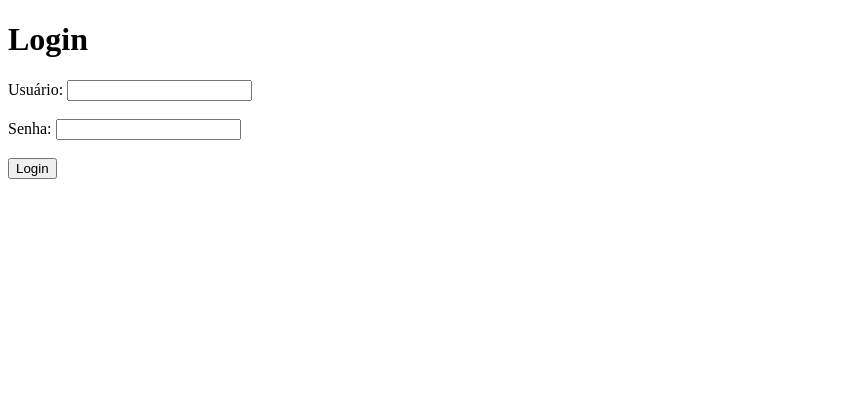
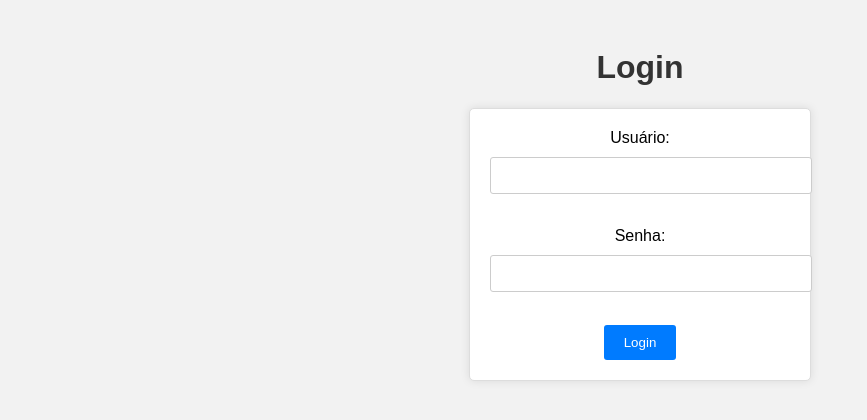
Before and after one commit to danielsf93/swform, a PHP site: page / in a window 1280 px wide. Shown: the top 420 px of the page, without its empty margins (0-867 px from the left). Run offline with PHP 8.4, Linux system fonts and the light colour scheme.

Commit message:
Add files via upload

```diff
--- a/login.php
+++ b/login.php
@@ -3,6 +3,7 @@
 <html>
 <head>
     <title>Login</title>
+    <link rel="stylesheet" type="text/css" href="styles.css"> <!-- Inclui o arquivo CSS para estilização -->
 </head>
 <body>
     <h1>Login</h1>
--- /dev/null
+++ b/styles.css
@@ -0,0 +1,48 @@
+/* /swform/styles.css */
+body {
+    font-family: Arial, sans-serif;
+    background-color: #f2f2f2;
+    text-align: center;
+    padding: 20px;
+}
+
+h1 {
+    color: #333;
+}
+
+form {
+    max-width: 300px;
+    margin: 0 auto;
+    background-color: #fff;
+    padding: 20px;
+    border: 1px solid #ddd;
+    border-radius: 5px;
+    box-shadow: 0 0 10px rgba(0, 0, 0, 0.1);
+}
+
+label {
+    display: block;
+    margin-bottom: 10px;
+}
+
+input[type="text"],
+input[type="password"] {
+    width: 100%;
+    padding: 10px;
+    margin-bottom: 15px;
+    border: 1px solid #ccc;
+    border-radius: 3px;
+}
+
+input[type="submit"] {
+    background-color: #007BFF;
+    color: #fff;
+    padding: 10px 20px;
+    border: none;
+    border-radius: 3px;
+    cursor: pointer;
+}
+
+input[type="submit"]:hover {
+    background-color: #0056b3;
+}
```
